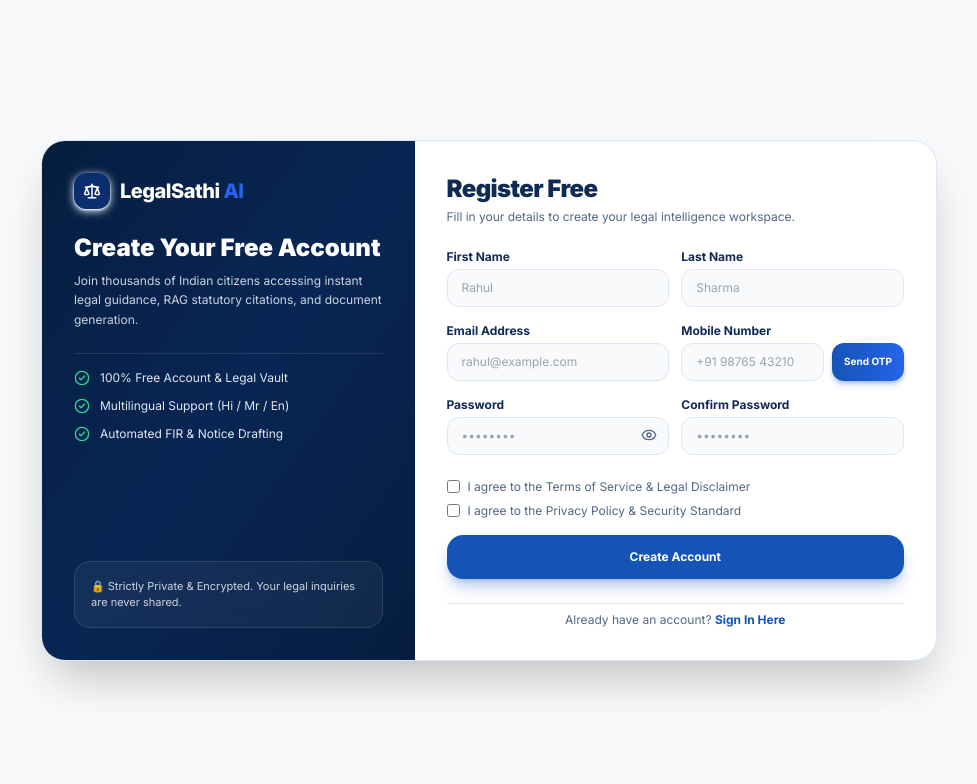
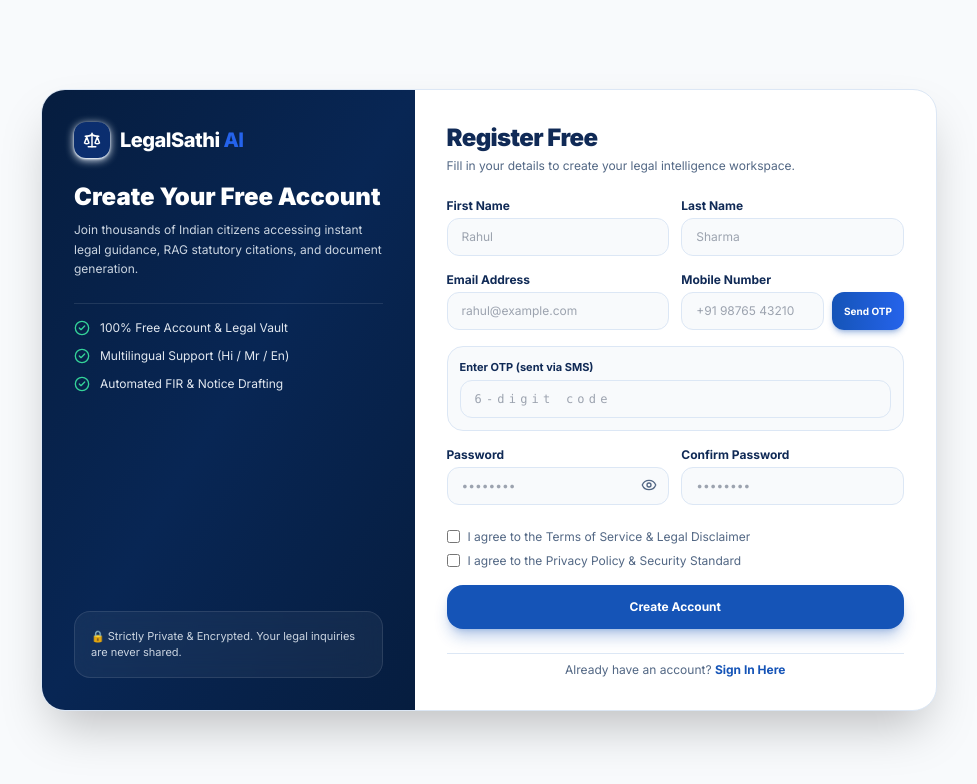
Before and after one commit to jerry11-tech/legal-sathi-ai, a Next.js app in the folder frontend/: page /register in a window 1280 px wide. Shown: the top 784 px of the page, without its empty margins (151-1128 px from the left). Built offline with nearby package versions, Linux system fonts and the light colour scheme.

Commit message:
ux: always show OTP step on register form

```diff
--- a/frontend/app/register/page.tsx
+++ b/frontend/app/register/page.tsx
@@ -264,7 +264,6 @@
               </div>
             </div>
 
-            {(otpState.sent || (otpState.otsMsg && !otpState.sent)) && (
             <div className="space-y-2 rounded-2xl border border-line bg-slate-50 p-3 dark:border-slate-800 dark:bg-slate-900">
               {otpState.otsMsg && (
                 <p className={`text-[11px] ${otpState.devCode ? 'font-bold text-emerald-600 dark:text-emerald-400' : 'text-bodytext dark:text-slate-400'}`}>
@@ -278,7 +277,7 @@
                 </p>
               )}
               <div>
-                  <label className="mb-1 block text-[11px] font-bold text-navy-text dark:text-slate-300">Enter OTP</label>
+                <label className="mb-1 block text-[11px] font-bold text-navy-text dark:text-slate-300">Enter OTP (sent via SMS)</label>
                 <input
                   type="text"
                   inputMode="numeric"
@@ -290,7 +289,6 @@
                 />
               </div>
             </div>
-            )}
 
             <div className="grid grid-cols-1 gap-3 sm:grid-cols-2">
               <div>
```
Lines whose indentation alone changed are shown as unchanged.
